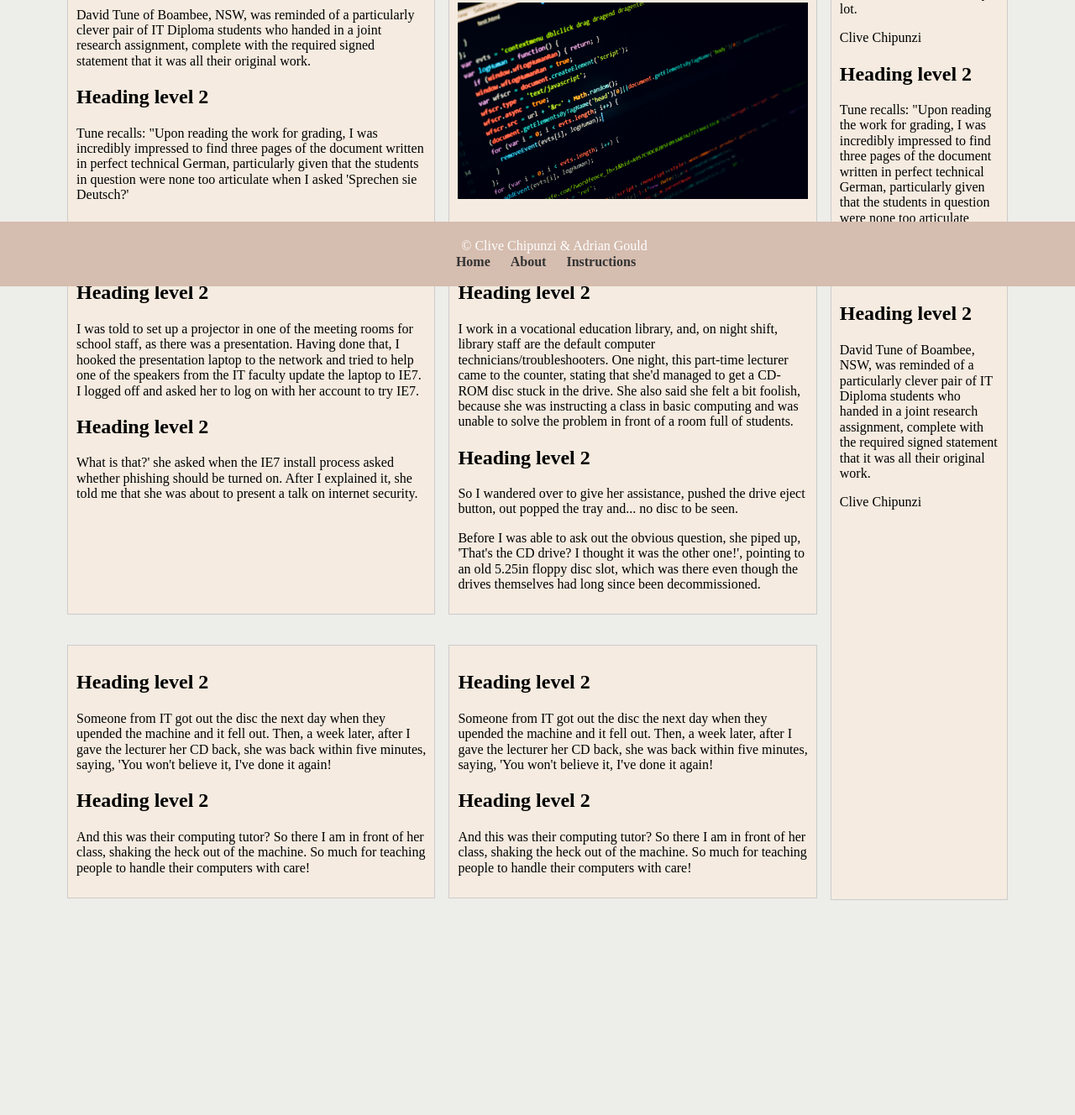
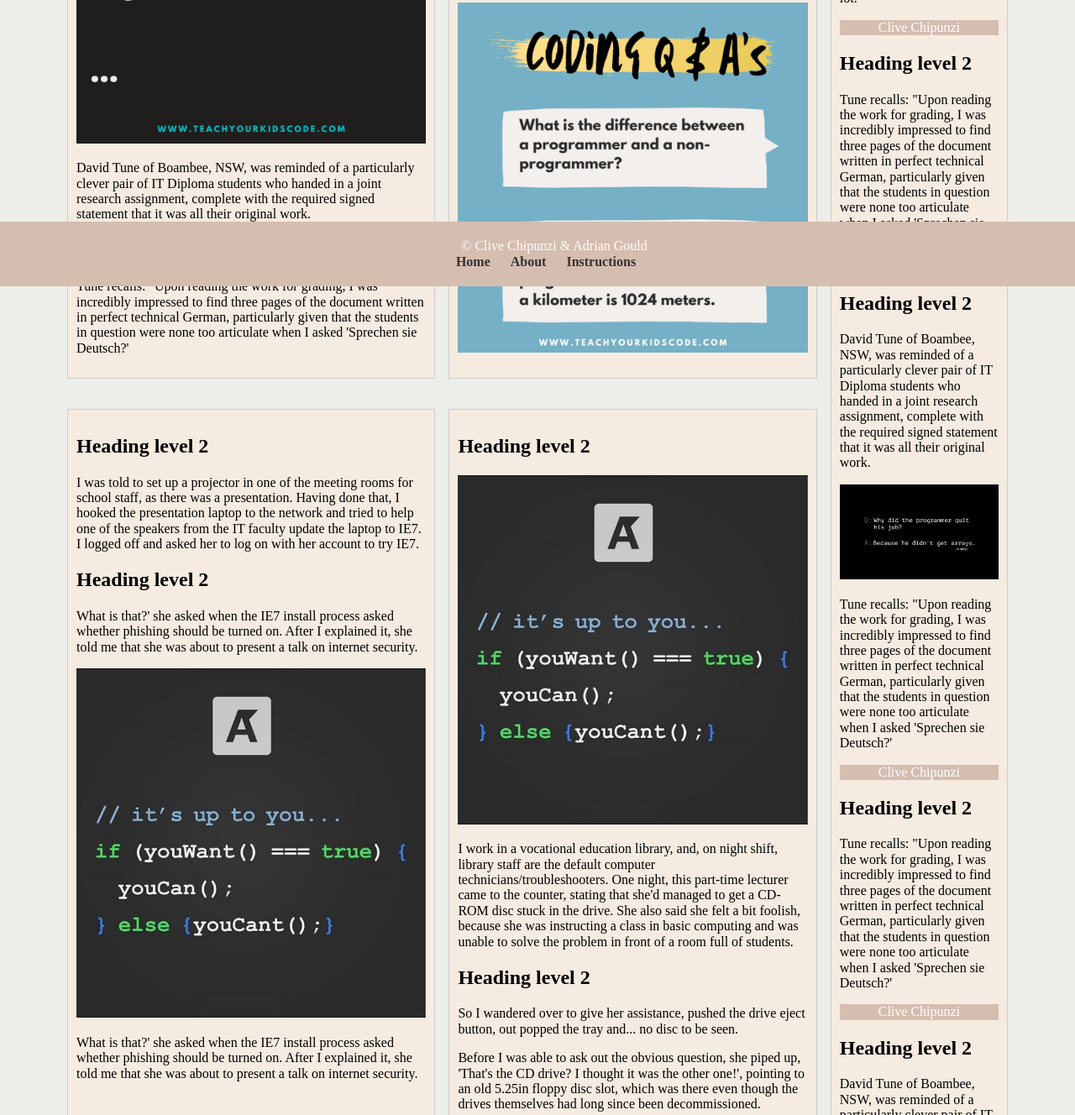
Before and after one commit to cliveeee/Web-Dev-Phase-1, a plain HTML site: page index.html in a window 1280 px wide. Shown: the part 459-1787 px from the top of the page at 84% size. Before the commit the page ends 1601 px from the top, so only its background shows below. Drawn offline with Linux system fonts and the light colour scheme.

Commit message:
fix:phase 3 correction

```diff
--- a/assets/css/style.css
+++ b/assets/css/style.css
@@ -21,7 +21,7 @@ body {
     margin: 4px 0;
 }
 
-/* CSS for the header  */
+/* CSS for the header (both mobile and desktop) */
 .header-mobile,
 .header-desktop {
     background-color: #d5bdaf;
@@ -34,7 +34,7 @@ body {
     z-index: 2;
 }
 
-/* Styles for the logo  */
+/* Styles for the logo */
 .logo {
     display: flex;
     align-items: center;
@@ -50,9 +50,9 @@ body {
     font-size: 20px;
 }
 
-/* CSS for navigation  */
+/* CSS for navigation */
 .desktop-nav {
-    display: none; /* Hide desktop navigation by default on mobile */
+    display: none;
     background-color: #e3d5ca;
     color: white;
     padding: 10px;
@@ -79,18 +79,18 @@ body {
     text-decoration: none;
 }
 
-/* CSS for main content grid container  */
+/* CSS for main content grid container (mobile-first) */
 .main-content {
     display: grid;
     grid-template-columns: 1fr;
     grid-template-areas: "article-column1";
     gap: 1rem;
-    margin: 115px 0 0;
+    margin: 115px 0 50px;
     padding: 20px;
     overflow: auto;
 }
 
-/* CSS for article columns  */
+/* CSS for article columns */
 .article-column {
     background-color: #f5ebe0;
     border: 1px solid #ccc;
@@ -99,7 +99,7 @@ body {
     grid-column: span 2;
 }
 
-/* CSS for aside column  */
+/* CSS for aside column (hidden by default) */
 .aside-column {
     display: none;
     grid-area: aside-column;
@@ -109,7 +109,8 @@ body {
     margin-bottom: 50px;
 }
 
-/* Style for footer */
+/* Style for footer (both mobile and desktop) */
+.footer-mobile,
 .footer-desktop {
     background-color: #d5bdaf;
     color: white;
@@ -121,7 +122,7 @@ body {
     text-align: center;
 }
 
-/* Style for images in article sections  */
+/* Style for images in article sections */
 .article-column img {
     max-width: 100%;
     height: auto;
@@ -131,6 +132,13 @@ body {
 .aside-column img {
     max-width: 100%;
     height: auto;
+}
+
+/* Centering the text in aside footer and setting text color to white */
+.aside-column footer {
+    text-align: center;
+    background-color: #d5bdaf;
+    color: white;
 }
 
 /* Style for footer navigation */
@@ -160,9 +168,11 @@ body {
     .desktop-nav {
         display: block;
     }
+
     .aside-column {
         display: block;
     }
+
     .hamburger-menu {
         display: none;
     }
@@ -174,8 +184,7 @@ body {
             "article-column1 article-column1 article-column2 article-column2 aside-column"
             "article-column1 article-column1 article-column2 article-column2 aside-column"
             "article-column3 article-column3 article-column4 article-column4 aside-column"
-            "article-column3 article-column3 article-column4 article-column4 aside-column"
-            "article-column5 article-column5 article-column5 article-column5 aside-column";
-        margin: 115px 60px 0;
+            "article-column3 article-column3 article-column4 article-column4 aside-column";
+        margin: 115px 60px 20px;
     }
 }
--- a/index.html
+++ b/index.html
@@ -34,7 +34,7 @@
         <header></header>
         <section>
             <h2>Heading level 2</h2>
-            <img src="assets/img/img-1.jpg" alt="Image 1">
+            <img src="assets/img/img2.png" alt="Image 1">
             <p>David Tune of Boambee, NSW, was reminded of a particularly clever pair of IT Diploma
                 students who handed in a joint research assignment, complete with the required signed
                 statement that it was all their original work.</p>
@@ -61,7 +61,7 @@
             <p>Tune recalls: "Upon reading the work for grading, I was incredibly impressed to find
                 three pages of the document written in perfect technical German, particularly given
                 that the students in question were none too articulate when I asked 'Sprechen sie Deutsch?'</p>
-            <img src="assets/img/img-1.jpg" alt="Image 1">
+            <img src="assets/img/img3.png" alt="Image 1">
         </section>
         <footer></footer>
     </article>
@@ -81,6 +81,10 @@
             <p>What is that?' she asked when the IE7 install process asked whether phishing
                 should be turned on. After I explained it, she told me that she was about to
                 present a talk on internet security.</p>
+            <img src="assets/img/img4.jpg" alt="Image 1">
+            <p>What is that?' she asked when the IE7 install process asked whether phishing
+                should be turned on. After I explained it, she told me that she was about to
+                present a talk on internet security.</p>
         </section>
         <footer></footer>
     </article>
@@ -89,6 +93,7 @@
         <header></header>
         <section>
             <h2>Heading level 2</h2>
+            <img src="assets/img/img4.jpg" alt="Image 1">
             <p>I work in a vocational education library, and, on night shift, library staff are
                 the default computer technicians/troubleshooters. One night, this part-time
                 lecturer came to the counter, stating that she'd managed to get a CD-ROM disc
@@ -107,55 +112,47 @@
         </section>
         <footer></footer>
     </article>
-    <article class="article-column">
 
-        <header>
-
-        </header>
-
-        <section>
-            <h2>Heading level 2</h2>
-            <p>Someone from IT got out the disc the next day when they upended the machine
-                and it fell out. Then, a week later, after I gave the lecturer her CD back,
-                she was back within five minutes, saying, 'You won't believe it, I've done it again!</p>
-        </section>
-        <section>
-            <h2>Heading level 2</h2>
-            <p>And this was their computing tutor? So there I am in front of her class,
-                shaking the heck out of the machine. So much for teaching people to handle
-                their computers with care!</p>
-        </section>
-        <footer></footer>
-    </article>
-    <article class="article-column">
-
-        <header></header>
-
-        <section>
-            <h2>Heading level 2</h2>
-            <p>Someone from IT got out the disc the next day when they upended the machine
-                and it fell out. Then, a week later, after I gave the lecturer her CD back,
-                she was back within five minutes, saying, 'You won't believe it, I've done it again!</p>
-        </section>
-        <section>
-            <h2>Heading level 2</h2>
-            <p>And this was their computing tutor? So there I am in front of her class,
-                shaking the heck out of the machine. So much for teaching people to handle
-                their computers with care!</p>
-        </section>
-        <footer></footer>
-    </article>
     <aside class="aside-column">
         <section>
             <header></header>
             <h2>THAT'S MY LECTURE</h2>
-            <img src="assets/img/img-2.jpg" alt="Image 2">
+            <img src="assets/img/img5.jpg" alt="Image 2">
             <p>Anyone attending an IT lecture should expect that the lecturer knows the subject.
                 But IT lecturers are a funny lot.</p>
             <footer>
                 Clive Chipunzi
             </footer>
         </section>
+        <section>
+            <header></header>
+            <h2>Heading level 2</h2>
+
+
+
+            <p>Tune recalls: "Upon reading the work for grading, I was incredibly impressed to find
+                three pages of the document written in perfect technical German, particularly given
+                that the students in question were none too articulate when I asked 'Sprechen sie Deutsch?'</p>
+            <footer>
+                Clive Chipunzi
+            </footer>
+        </section>
+        <section>
+            <header>  </header>
+            <h2>Heading level 2</h2>
+
+            <p>David Tune of Boambee, NSW, was reminded of a particularly clever pair of IT Diploma
+                students who handed in a joint research assignment, complete with the required signed
+                statement that it was all their original work.</p>
+            <img src="assets/img/img5.jpg" alt="Image 2">
+            <p>Tune recalls: "Upon reading the work for grading, I was incredibly impressed to find
+                three pages of the document written in perfect technical German, particularly given
+                that the students in question were none too articulate when I asked 'Sprechen sie Deutsch?'</p>
+            <footer>
+                Clive Chipunzi
+            </footer>
+        </section>
+
         <section>
             <header></header>
             <h2>Heading level 2</h2>
```
Also changed, not shown: assets/img/img-1.jpg (deleted), assets/img/img-2.jpg (deleted), assets/img/img2.png (added), assets/img/img3.png (added), assets/img/img4.jpg (added), assets/img/img5.jpg (added), evidence/Screenshot 2023-09-07 at 22.40.40.png (deleted), evidence/Screenshot 2023-10-26 at 14.31.27.png (added), 4 other files.
